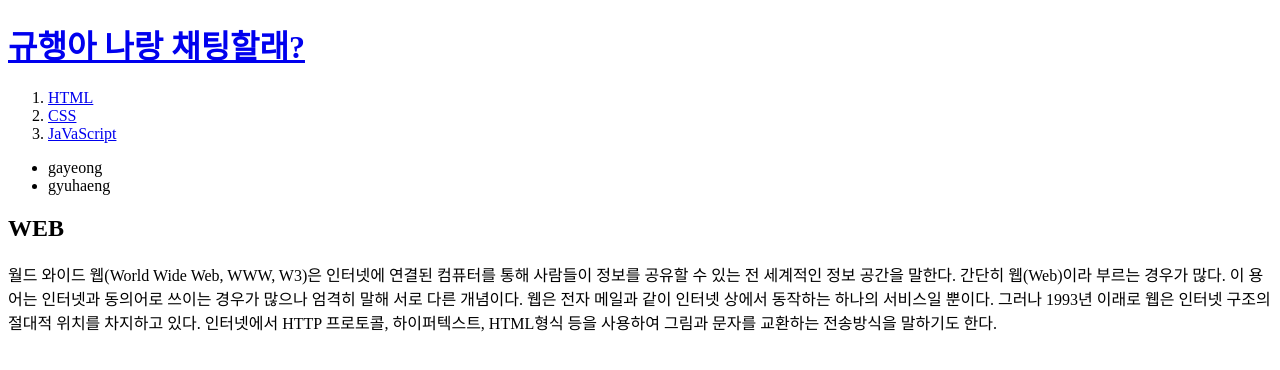
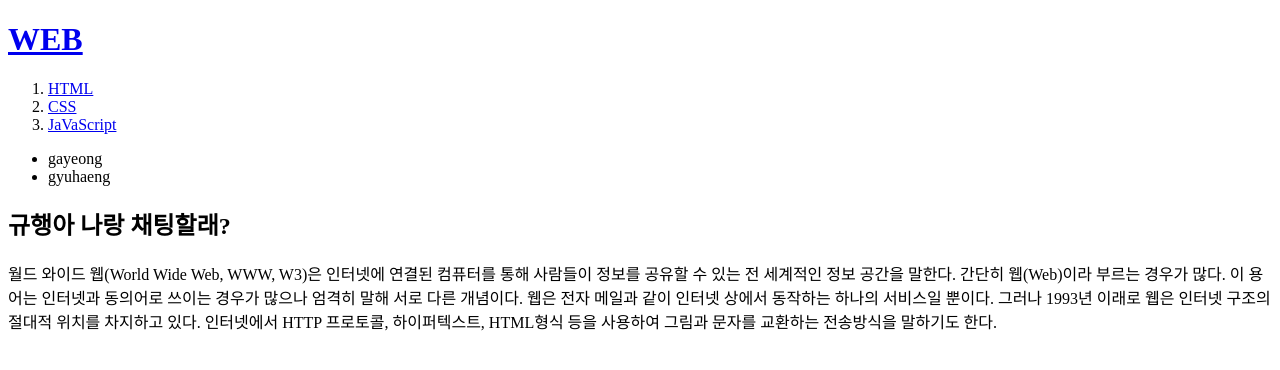
Before and after one commit to garo0301/web1, a plain HTML site: page index.html in a window 1280 px wide. Drawn offline with Linux system fonts and the light colour scheme.

Commit message:
Add files via upload

```diff
--- a/index.html
+++ b/index.html
@@ -5,7 +5,7 @@
 <meta charset="utf-8">
 </head>
 <body>
-  <h1><a href="index.html">규행아 나랑 채팅할래?</a></h1>
+  <h1><a href="index.html">WEB</a></h1>
 <ol>
   <li><a href="2020.11.18.html">HTML</a></li>
   <li><a href="2.html">CSS</a></li>
@@ -15,7 +15,7 @@
   <li>gayeong</li>
   <li>gyuhaeng</li>
 </ul>
-<h2>WEB</h2>
+<h2>규행아 나랑 채팅할래?</h2>
 <p>
 월드 와이드 웹(World Wide Web, WWW, W3)은 인터넷에 연결된 컴퓨터를 통해 사람들이 정보를 공유할 수 있는 전 세계적인 정보 공간을 말한다. 간단히 웹(Web)이라 부르는 경우가 많다. 이 용어는 인터넷과 동의어로 쓰이는 경우가 많으나 엄격히 말해 서로 다른 개념이다. 웹은 전자 메일과 같이 인터넷 상에서 동작하는 하나의 서비스일 뿐이다. 그러나 1993년 이래로 웹은 인터넷 구조의 절대적 위치를 차지하고 있다.
 인터넷에서 HTTP 프로토콜, 하이퍼텍스트, HTML형식 등을 사용하여 그림과 문자를 교환하는 전송방식을 말하기도 한다.
```
